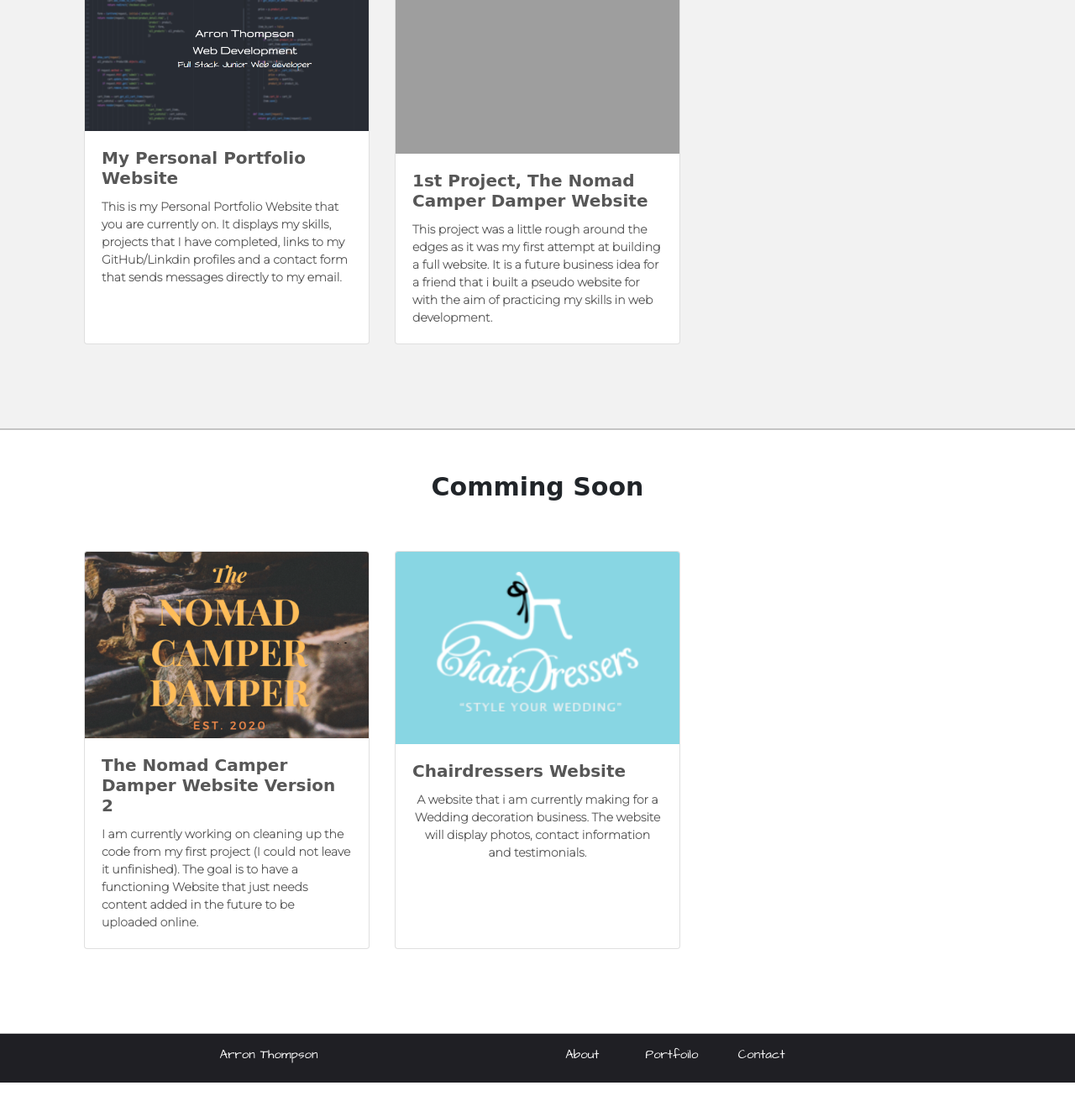
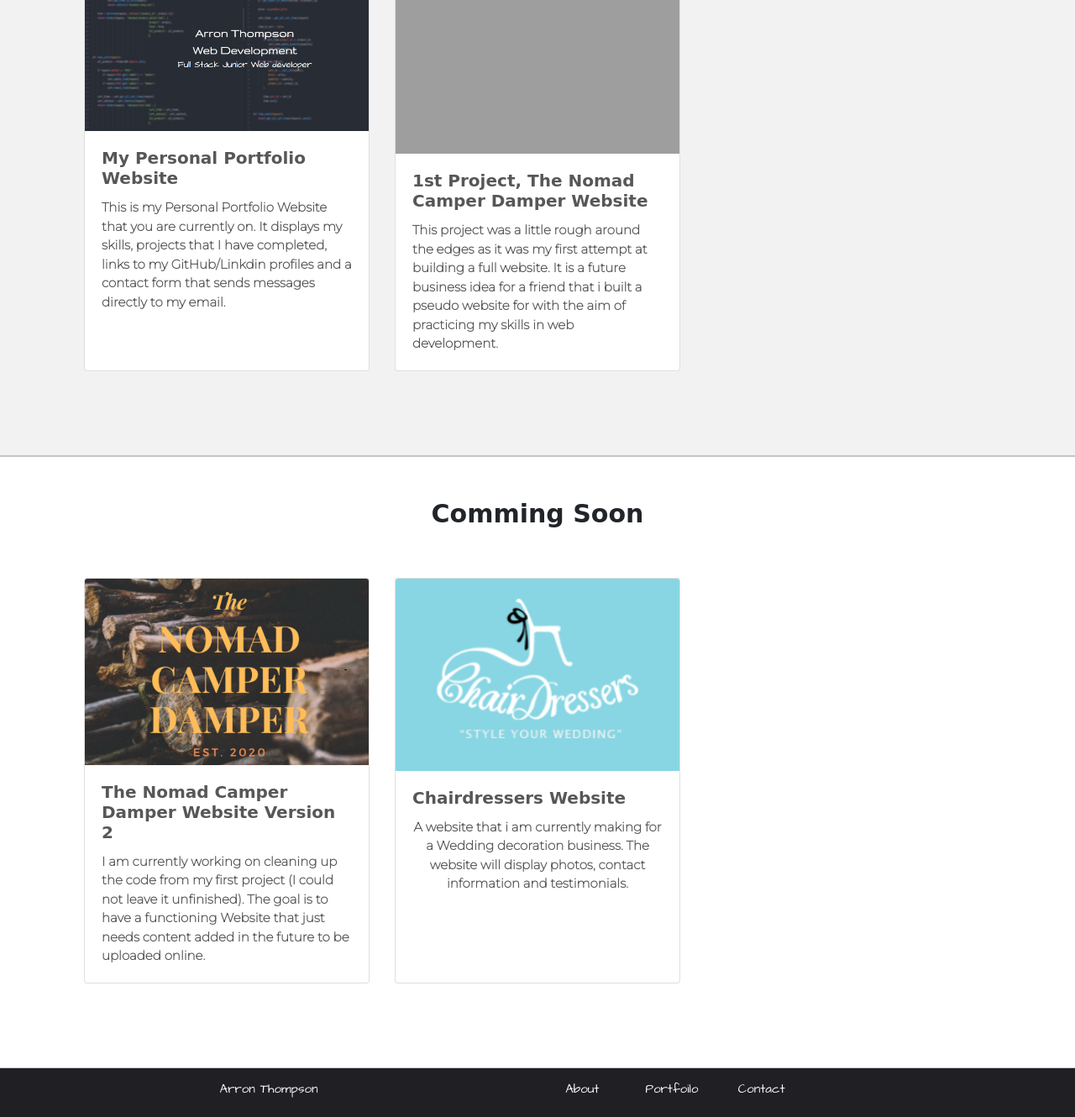
Before and after one commit to AThompson2/Portfolio_Website, a Django app: page /Portfolio_main in a window 1280 px wide. Shown: the part 738-2068 px from the top of the page at 84% size. Before the commit the page ends 2027 px from the top, so only its background shows below. Run offline with Django 3.2, Linux system fonts and the light colour scheme; some libraries are stand-ins or nearby versions; some web fonts are replaced; grey boxes are pictures that could not be loaded.

Commit message:
Font size changes

```diff
--- a/Personal_Website/static/CSS/portfolio_main.css
+++ b/Personal_Website/static/CSS/portfolio_main.css
@@ -36,7 +36,7 @@
 
 .card3{
   color: #575757;
-  font-size: 14px;
+  font-size: 15px;
 }
 
 /* ////////////////////////////////////////////////////////////////////////// */
```
